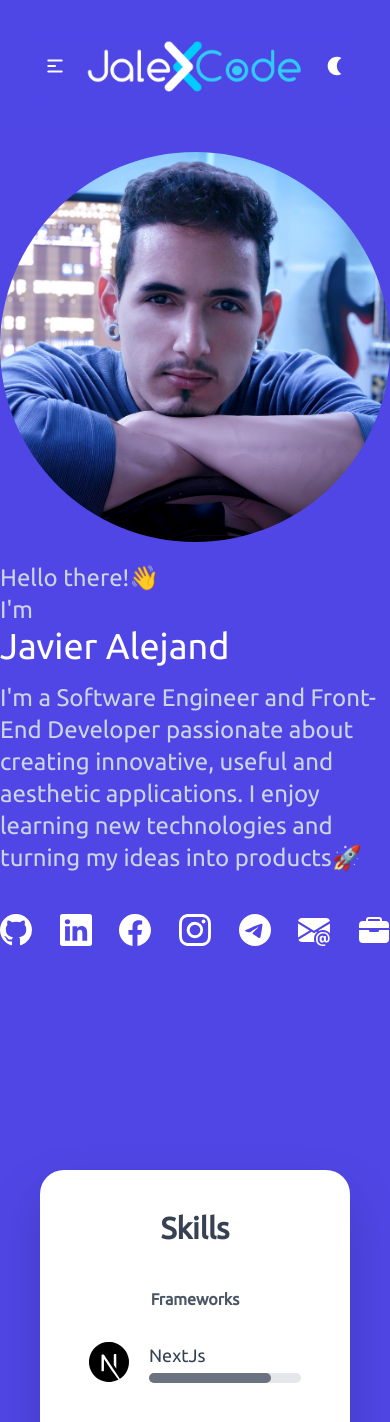
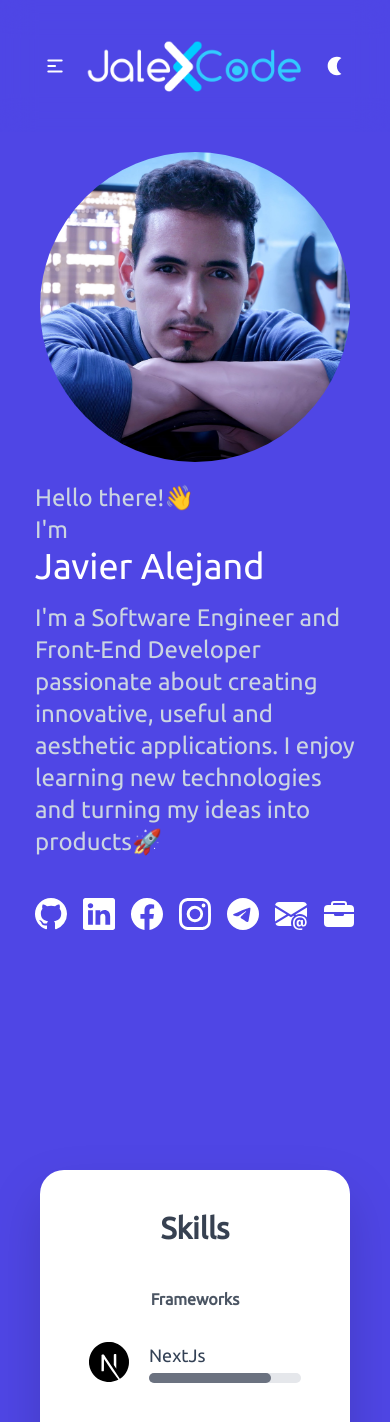
Before and after one commit to JalexCode/JalexCode.github.io, a React (Vite) app: page / in a window 390 px wide. Shown: the top 1422 px of the page. Built offline with nearby package versions, Linux system fonts and the light colour scheme.

Commit message:
style: FIx padding in small screens

```diff
--- a/src/components/Hero.tsx
+++ b/src/components/Hero.tsx
@@ -6,7 +6,8 @@ import { TypeAnimation } from 'react-type-animation';
 
 const Hero = () => {
     return (
-        <section id="aboutme" className='bg-indigo-600 dark:bg-slate-800 sssm:pt-32 ssm:pt-28 lg:pt-48 sssm:pb-0 lg:pb-60'>
+        <section id="aboutme" className='bg-indigo-600 dark:bg-slate-800 sssm:pt-32 ssm:pt-28 lg:pt-48 sssm:pb-0 lg:pb-60
+        lg:px-0 md:px-0 sm:px-10 ssm:px-10 sssm:px-10'>
             <div className='flex justify-around items-center w-full
             sssm:pt-10 ssm:pt-10 smm:pt-10 md:pt-10 lg:pt-0
             md:space-x-10 lg:space-x-10 md:flex-row lg:flex-row sssm:flex-col-reverse ssm:flex-col-reverse text-white animate-moveUp'>
@@ -37,14 +38,14 @@ const Hero = () => {
                             <p className='text-2xl text-slate-300'>
                                 {personalInfo.aboutMe}
                             </p>
-                            <div className='mt-10'>
+                            <div className='mt-10 mb-4'>
                                 <SocialLinks />
                             </div>
                         </section>
                     </div>
                 </div>
                 {/* Lottie Animation */}
-                <div className='absolute z-0 sssm:hidden ssm:hidden md:block lg:block' style={{ top: '75%', left: '45%', transform: 'translate(-70%, -50%)' }}>
+                <div className='absolute z-0 sssm:hidden ssm:hidden md:block lg:block' style={{ top: '75%', left: '45%', transform: 'translate(-55%, -68%)' }}>
                     <Lottie
                         loop={false}
                         autoplay={true}
```
